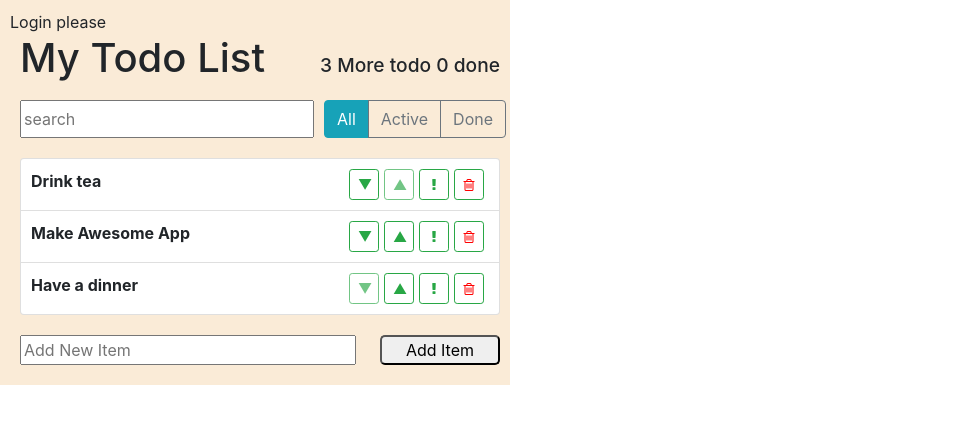
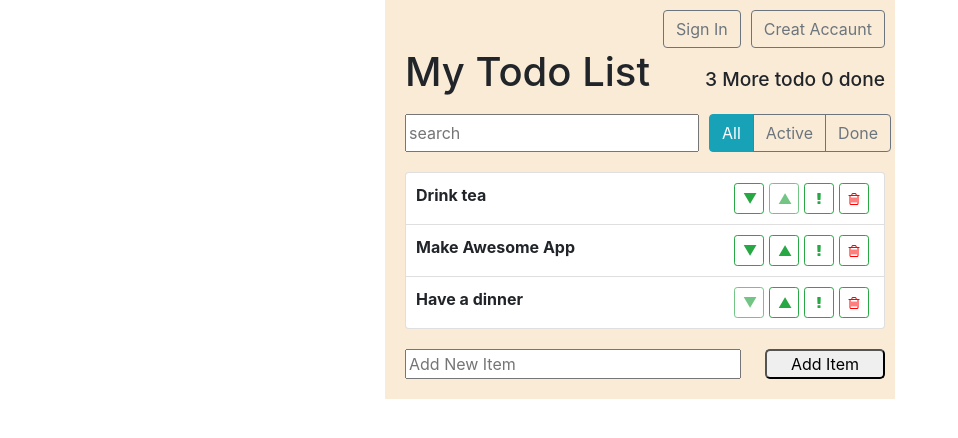
Before and after one commit to DmitriySot/My-Todo, a React (Create React App) app: page / in a window 1280 px wide. Shown: the top 438 px of the page, without its empty margins (0-958 px from the left). Built offline with nearby package versions, Linux system fonts and the light colour scheme.

Commit message:
add LoginBox

```diff
--- a/public/index.html
+++ b/public/index.html
@@ -6,7 +6,7 @@
 	<link rel="stylesheet" href="https://stackpath.bootstrapcdn.com/bootstrap/4.5.2/css/bootstrap.min.css" />
     <link rel="stylesheet" href="https://stackpath.bootstrapcdn.com/font-awesome/4.7.0/css/font-awesome.min.css" />
   </head>
-  <body>
+  <body dir="ltr">
      <div id="root"></div>
   </body>
 </html>
--- a/src/App/index.tsx
+++ b/src/App/index.tsx
@@ -1,5 +1,5 @@
 import React from 'react'
-import {Header, SearchPanel, TodoList, ItemStatusFilter, AddItem } from "../components";
+import {Header, SearchPanel, TodoList, ItemStatusFilter, AddItem,LoginBox } from "../components";
 import './style.css'
 
 
@@ -8,11 +8,10 @@ const welcomeBox = <span>Hello User</span>
 const isLogged = false;
 
 const defaultData = [ {label: "Drink tea", important: false, id:0, done: false},
-  {label: "Make Awesome App" , important: false, id: 1, done: false},
-  {label: " Have a dinner", important:  false, id: 2, done: false}
-]
+                    {label: "Make Awesome App" , important: false, id: 1, done: false},
+                    {label: " Have a dinner", important:  false, id: 2, done: false} ]
 
-function Index() {
+function App() {
     const [todoData, setTodoData] = React.useState<{label:string, important: boolean, id: number, done: boolean}[]>(defaultData)
     const [todoFilter, setTodoFilter] = React.useState<'all' | 'done' | 'undone'>("all")
     const [todoSearch, setTodoSearch] = React.useState<string>('')
@@ -41,9 +40,8 @@ function Index() {
 
     const addNewItem = (label: string) => {
 
-      const id = Math.max(...todoData.map(({id}) => {
-        return id
-      })) + 1
+      const id = todoData.length ?  Math.max(...todoData.map(({id}) => id)) + 1  : 0
+
       const newTodoItem = {label, important: false, id, done: false }
 
       setTodoData([...todoData, newTodoItem])
@@ -88,7 +86,7 @@ function Index() {
 
     return (
     <div className="app">
-      {isLogged ? welcomeBox : loginBox}
+      <LoginBox />
       <Header active={undoneCount} done={doneCount}/>
       <div className="searchAndFilter">
         <SearchPanel onSearch={setTodoSearch}/>
@@ -104,4 +102,4 @@ function Index() {
   )
 }
 
-export default Index;
+export default App;
--- a/src/App/style.css
+++ b/src/App/style.css
@@ -1,4 +1,5 @@
 .app {
+    margin: 0 auto;
     background: antiquewhite;
     width: 510px;
     padding: 10px;
--- /dev/null
+++ b/src/components/LoginBox/index.tsx
@@ -0,0 +1,13 @@
+import React from 'react'
+import './style.css'
+
+const LoginBox = () => {
+  return (
+    <div className='loginBox'>
+      <button className="btn btn-outline-secondary" >Sign In</button>
+      <button className="btn btn-outline-secondary">Creat Accaunt</button>
+    </div>
+  )
+}
+
+export default LoginBox
--- /dev/null
+++ b/src/components/LoginBox/style.css
@@ -0,0 +1,7 @@
+.loginBox {
+    display: flex;
+    justify-content: flex-end;
+}
+.loginBox button {
+    margin-inline-start: 10px;
+}
--- a/src/components/index.js
+++ b/src/components/index.js
@@ -4,3 +4,4 @@ export { default as TodoList } from "./TodoList";
 export { default as TodoListItem } from "./TodoListItem";
 export { default as ItemStatusFilter } from "./ItemStatusFilter";
 export { default as AddItem } from "./AddItem";
+export { default as LoginBox } from './LoginBox'
```
Also changed, not shown: 1 other file (tests, documents, lock files or other folders).
